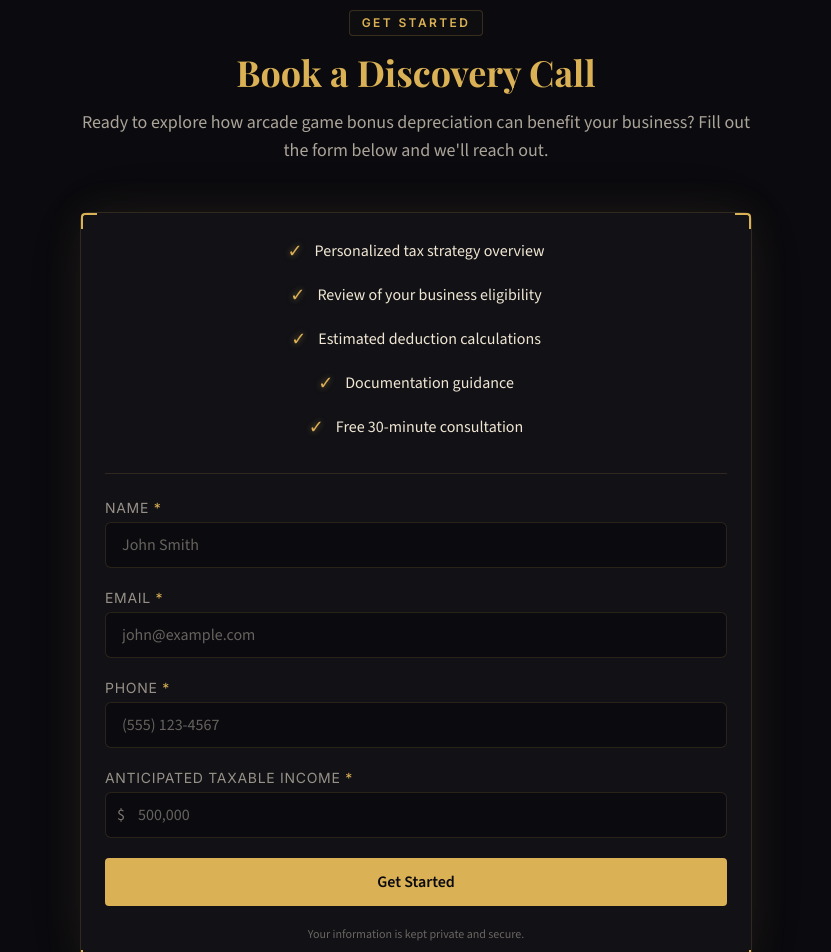
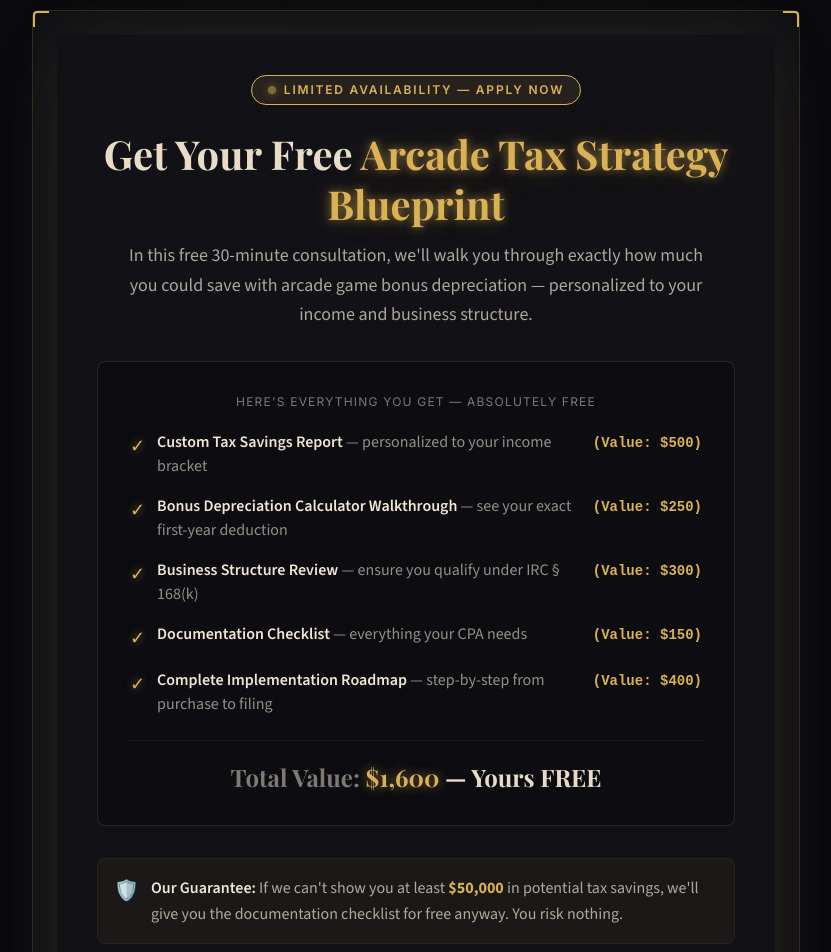
Before and after one commit to kennysabangan/arcade-tax-guide, a React (Vite) app: page / in a window 1280 px wide. Shown: the part 6360-7312 px from the top of the page, without its empty margins (224-1055 px from the left). Built offline with nearby package versions, Linux system fonts and the light colour scheme.

Commit message:
Hormozi-level offer redesign for lead capture

```diff
--- a/src/pages/HomePage.jsx
+++ b/src/pages/HomePage.jsx
@@ -468,24 +468,17 @@ function BookCall() {
 
   const inputClasses = 'w-full bg-body border border-card-border rounded-md px-4 py-2.5 text-cream placeholder-cream-40 focus:border-gold focus:outline-none transition-colors'
 
-  const valueProps = [
-    'Personalized tax strategy overview',
-    'Review of your business eligibility',
-    'Estimated deduction calculations',
-    'Documentation guidance',
-    'Free 30-minute consultation',
+  const offerStack = [
+    { item: 'Custom Tax Savings Report', desc: 'personalized to your income bracket', value: '$500' },
+    { item: 'Bonus Depreciation Calculator Walkthrough', desc: 'see your exact first-year deduction', value: '$250' },
+    { item: 'Business Structure Review', desc: 'ensure you qualify under IRC § 168(k)', value: '$300' },
+    { item: 'Documentation Checklist', desc: 'everything your CPA needs', value: '$150' },
+    { item: 'Complete Implementation Roadmap', desc: 'step-by-step from purchase to filing', value: '$400' },
   ]
 
   return (
     <SectionWrapper id="book-a-call">
-      <div className="text-center mb-12">
-        <SectionLabel>Get Started</SectionLabel>
-        <h2 className="font-heading text-gold text-3xl sm:text-4xl font-bold mt-4 mb-4">Book a Discovery Call</h2>
-        <p className="text-cream-70 text-lg max-w-2xl mx-auto">
-          Ready to explore how arcade game bonus depreciation can benefit your business? Fill out the form below and we'll reach out.
-        </p>
-      </div>
-      <div className="max-w-2xl mx-auto">
+      <div className="max-w-3xl mx-auto">
         {submitted ? (
           <div className="bg-card-bg border border-card-border rounded-lg p-8 text-center">
             <div className="w-16 h-16 mx-auto bg-gold-20/20 rounded-full flex items-center justify-center mb-4">
@@ -496,20 +489,87 @@ function BookCall() {
             <p className="text-cream font-heading font-bold text-xl">Thank you! We'll be in touch shortly.</p>
           </div>
         ) : (
-          <div className="ring-1 ring-gold-20/30 rounded-lg" style={{ boxShadow: '0 0 40px rgba(219,177,85,0.08), 0 0 80px rgba(219,177,85,0.04)' }}>
           <Card>
-            <div className="space-y-4 mb-8">
-              {valueProps.map((prop, i) => (
-                <div key={i} className="flex items-center justify-center gap-3">
-                  <span className="text-gold text-lg flex-shrink-0" style={{ textShadow: '0 0 6px rgba(219,177,85,0.6)' }}>✓</span>
-                  <span className="text-cream text-base">{prop}</span>
+            <div
+              className="rounded-lg ring-1 ring-gold-20/30 p-6 sm:p-10"
+              style={{ boxShadow: '0 0 60px rgba(219,177,85,0.08), 0 0 120px rgba(219,177,85,0.04)' }}
+            >
+              {/* Urgency badge */}
+              <div className="flex justify-center mb-6">
+                <div className="inline-flex items-center gap-2 px-4 py-1.5 rounded-full border border-gold bg-gold/10">
+                  <span
+                    className="w-2 h-2 rounded-full bg-gold flex-shrink-0 animate-pulse"
+                    style={{ boxShadow: '0 0 8px rgba(219,177,85,0.9)' }}
+                  />
+                  <span className="text-gold text-xs font-bold uppercase tracking-[0.15em] font-nav">
+                    Limited Availability — Apply Now
+                  </span>
+                </div>
+              </div>
+
+              {/* Headline */}
+              <h2 className="font-heading font-bold text-center leading-tight mb-3" style={{ fontSize: 'clamp(1.5rem, 5vw, 2.5rem)' }}>
+                <span className="text-cream-warm">Get Your Free </span>
+                <span className="text-gold neon-gold">Arcade Tax Strategy Blueprint</span>
+              </h2>
+
+              {/* Subheadline */}
+              <p className="text-cream-70 text-center text-base sm:text-lg max-w-xl mx-auto leading-relaxed mb-8">
+                In this free 30-minute consultation, we'll walk you through exactly how much you could save with arcade game bonus depreciation — personalized to your income and business structure.
+              </p>
+
+              {/* Offer stack */}
+              <div className="bg-body/60 border border-card-border rounded-lg p-5 sm:p-8 mb-8">
+                <p className="text-cream-50 text-xs font-nav uppercase tracking-widest text-center mb-5">Here's Everything You Get — Absolutely Free</p>
+                <div className="space-y-4">
+                  {offerStack.map((o, i) => (
+                    <div key={i} className="flex items-start gap-3">
+                      <span
+                        className="text-gold text-lg mt-0.5 flex-shrink-0"
+                        style={{ textShadow: '0 0 8px rgba(219,177,85,0.7)' }}
+                      >
+                        ✓
+                      </span>
+                      <div className="flex-1 flex flex-col sm:flex-row sm:items-baseline sm:justify-between gap-0.5">
+                        <span className="text-cream text-sm sm:text-base">
+                          <span className="font-semibold">{o.item}</span>{' '}
+                          <span className="text-cream-60">— {o.desc}</span>
+                        </span>
+                        <span className="text-gold font-mono font-bold text-sm whitespace-nowrap">(Value: {o.value})</span>
+                      </div>
                     </div>
                   ))}
                 </div>
 
+                {/* Total value */}
+                <div className="mt-6 pt-5 border-t border-gold-20/40 text-center">
+                  <p className="font-heading font-bold text-xl sm:text-2xl">
+                    <span className="text-cream-50">Total Value: </span>
+                    <span
+                      className="text-gold"
+                      style={{ textShadow: '0 0 12px rgba(219,177,85,0.6)' }}
+                    >
+                      $1,600
+                    </span>
+                    <span className="text-cream-warm"> — Yours FREE</span>
+                  </p>
+                </div>
+              </div>
+
+              {/* Risk reversal */}
+              <div className="flex items-start gap-3 bg-gold/5 border border-gold-20/30 rounded-lg p-4 mb-8">
+                <span className="text-gold text-xl flex-shrink-0 mt-0.5">🛡️</span>
+                <p className="text-cream-70 text-sm sm:text-base leading-relaxed">
+                  <span className="text-cream font-semibold">Our Guarantee:</span> If we can't show you at least <span className="text-gold font-bold">$50,000</span> in potential tax savings, we'll give you the documentation checklist for free anyway. You risk nothing.
+                </p>
+              </div>
+
+              {/* Divider */}
               <div className="border-t border-card-border my-6" />
 
-            <form onSubmit={handleSubmit} className="space-y-5">
+              {/* Form */}
+              <p className="text-cream-50 text-xs font-nav uppercase tracking-widest text-center mb-5">Claim Your Free Blueprint</p>
+              <form onSubmit={handleSubmit} className="space-y-4">
                 <div>
                   <label className="block text-cream-60 text-sm font-nav uppercase tracking-wider mb-1">Name <span className="text-gold">*</span></label>
                   <input type="text" required value={name} onChange={(e) => setName(e.target.value)} placeholder="John Smith" className={inputClasses} />
@@ -533,14 +593,21 @@ function BookCall() {
                 <button
                   type="submit"
                   disabled={loading}
-                className="w-full inline-flex items-center justify-center gap-2 px-6 py-3 rounded-sm text-base bg-gold text-dark font-semibold hover:bg-gold/90 hover:shadow-[0_0_18px_rgba(219,177,85,0.55)] active:scale-[0.98] transition-all duration-200 cursor-pointer disabled:opacity-60 disabled:cursor-not-allowed"
+                  className="w-full inline-flex items-center justify-center gap-2 px-6 py-3.5 rounded-sm text-lg bg-gold text-dark font-bold hover:bg-gold/90 hover:shadow-[0_0_24px_rgba(219,177,85,0.6)] active:scale-[0.98] transition-all duration-200 cursor-pointer disabled:opacity-60 disabled:cursor-not-allowed"
                 >
-                {loading ? 'Submitting...' : 'Get Started'}
+                  {loading ? 'Submitting...' : 'Claim My Free Blueprint →'}
                 </button>
                 <p className="text-cream-40 text-xs text-center">Your information is kept private and secure.</p>
               </form>
+
+              {/* Scarcity */}
+              <div className="mt-6 pt-5 border-t border-card-border text-center">
+                <p className="text-cream-50 text-xs sm:text-sm font-nav uppercase tracking-wider">
+                  ⚡ We only accept <span className="text-gold font-bold">10 new clients per month</span> to ensure quality of service
+                </p>
+              </div>
+            </div>
           </Card>
-          </div>
         )}
       </div>
     </SectionWrapper>
```
Lines whose indentation alone changed are shown as unchanged.
